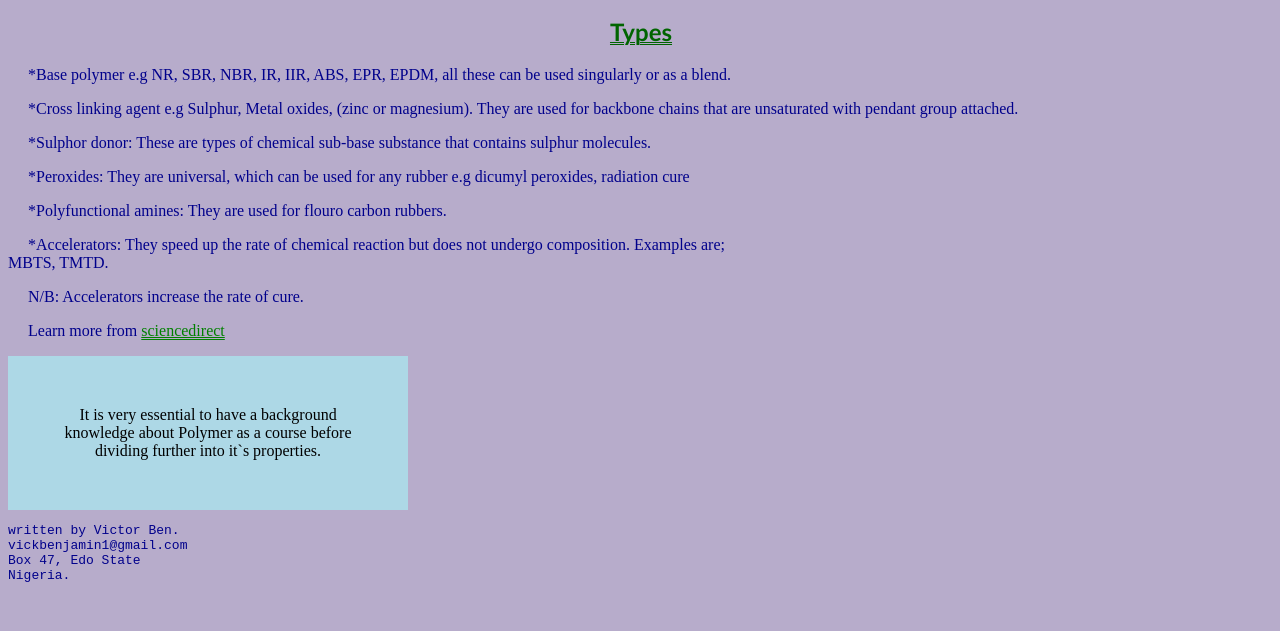
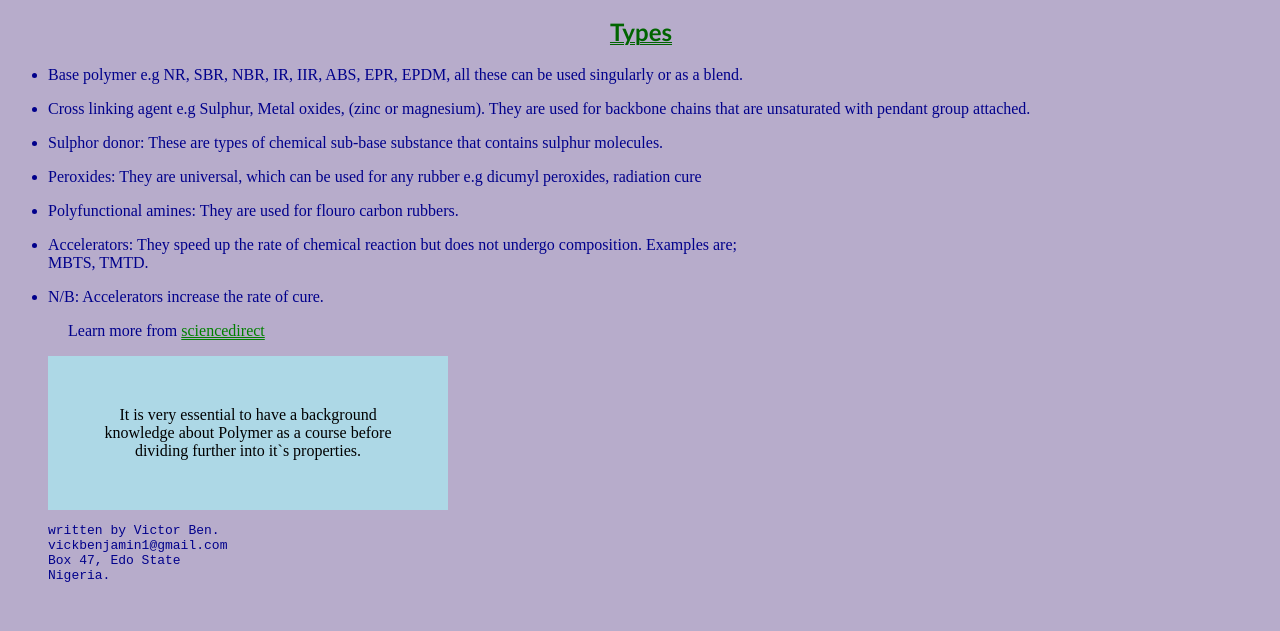
Before and after one commit to veekthorann/essential, a plain HTML site: page index.html in a window 1280 px wide. Shown: the part 137-768 px from the top of the page. Drawn offline with Linux system fonts and the light colour scheme.

Commit message:
Update index.html

```diff
--- a/index.html
+++ b/index.html
@@ -39,13 +39,13 @@ background-color: lightblue;
 <p> This consists of a base polymer or blend of polymer (rubber) and neccessary property boosting additives which enables ease of processing and the ability to meet the service requirement</p>
 <img src="img_polymers-14-00082.png") alt="structure" stye="width:1101px;height:884px;">
 <h2> Types</h2>
-<p> *Base polymer e.g NR, SBR, NBR, IR, IIR, ABS, EPR, EPDM, all these can be used singularly or as a blend.</p>
-<p>*Cross linking agent e.g Sulphur, Metal oxides, (zinc or magnesium). They are used for backbone chains that are unsaturated with pendant group attached.</p>
-<p>*Sulphor donor: These are types of chemical sub-base substance that contains sulphur molecules.</p>
-<p>*Peroxides: They are universal, which can be used for any rubber e.g dicumyl peroxides, radiation cure</p>
-<p>*Polyfunctional amines: They are used for flouro carbon rubbers.</p>
-<p>*Accelerators: They speed up the rate of chemical reaction but does not undergo composition. Examples are;<br>MBTS, TMTD.</p>
-<p>N/B: Accelerators increase the rate of cure.</p>
+<ul><li> Base polymer e.g NR, SBR, NBR, IR, IIR, ABS, EPR, EPDM, all these can be used singularly or as a blend.</li>
+<p><li>Cross linking agent e.g Sulphur, Metal oxides, (zinc or magnesium). They are used for backbone chains that are unsaturated with pendant group attached.
+<p><li>Sulphor donor: These are types of chemical sub-base substance that contains sulphur molecules.</li></p>
+<p><li>Peroxides: They are universal, which can be used for any rubber e.g dicumyl peroxides, radiation cure</li></p>
+<p><li>Polyfunctional amines: They are used for flouro carbon rubbers.</li></p>
+<p><li>Accelerators: They speed up the rate of chemical reaction but does not undergo composition. Examples are;<br>MBTS, TMTD.</li></p>
+<p><li>N/B: Accelerators increase the rate of cure.</li></p>
 <p> Learn more from <a href="https://www.sciencedirect.com/">sciencedirect</a></p>
 <div> It is very essential to have a background knowledge about Polymer as a course before dividing further into it`s properties.</div>
 <adress><pre>written by Victor Ben.
```
